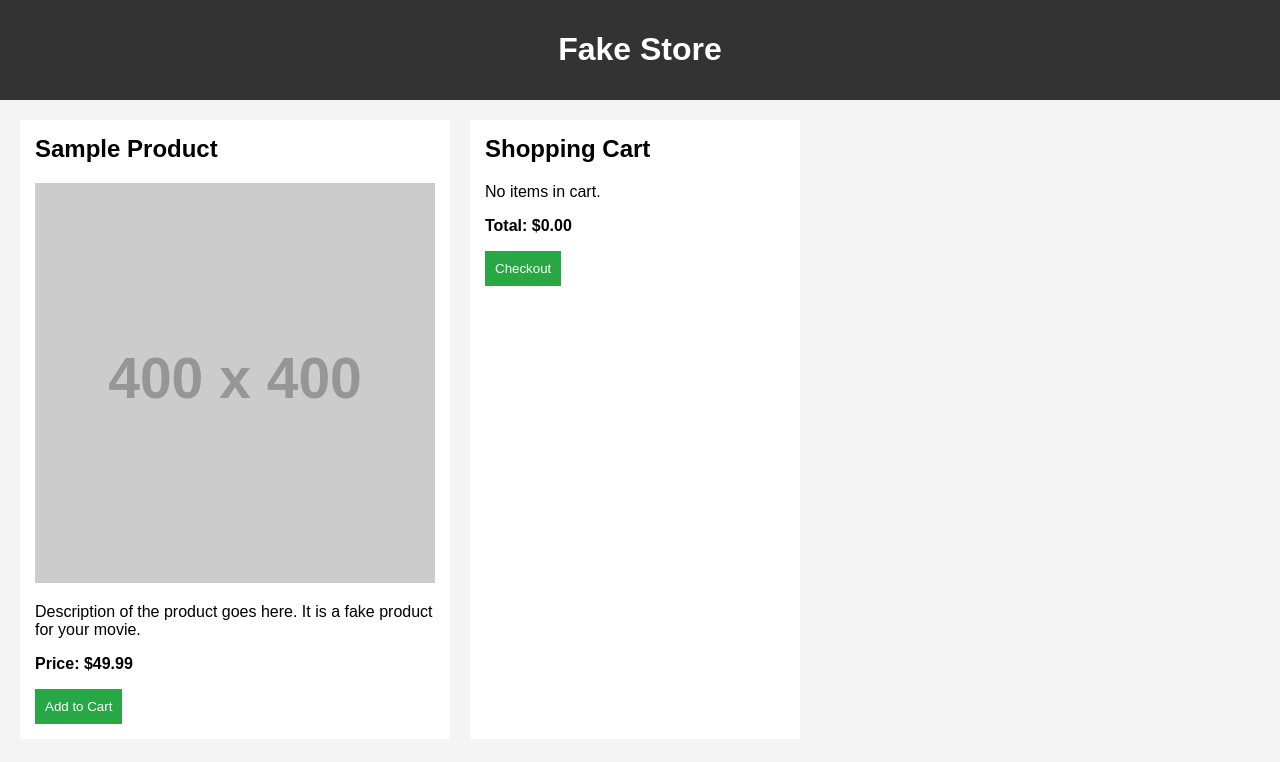
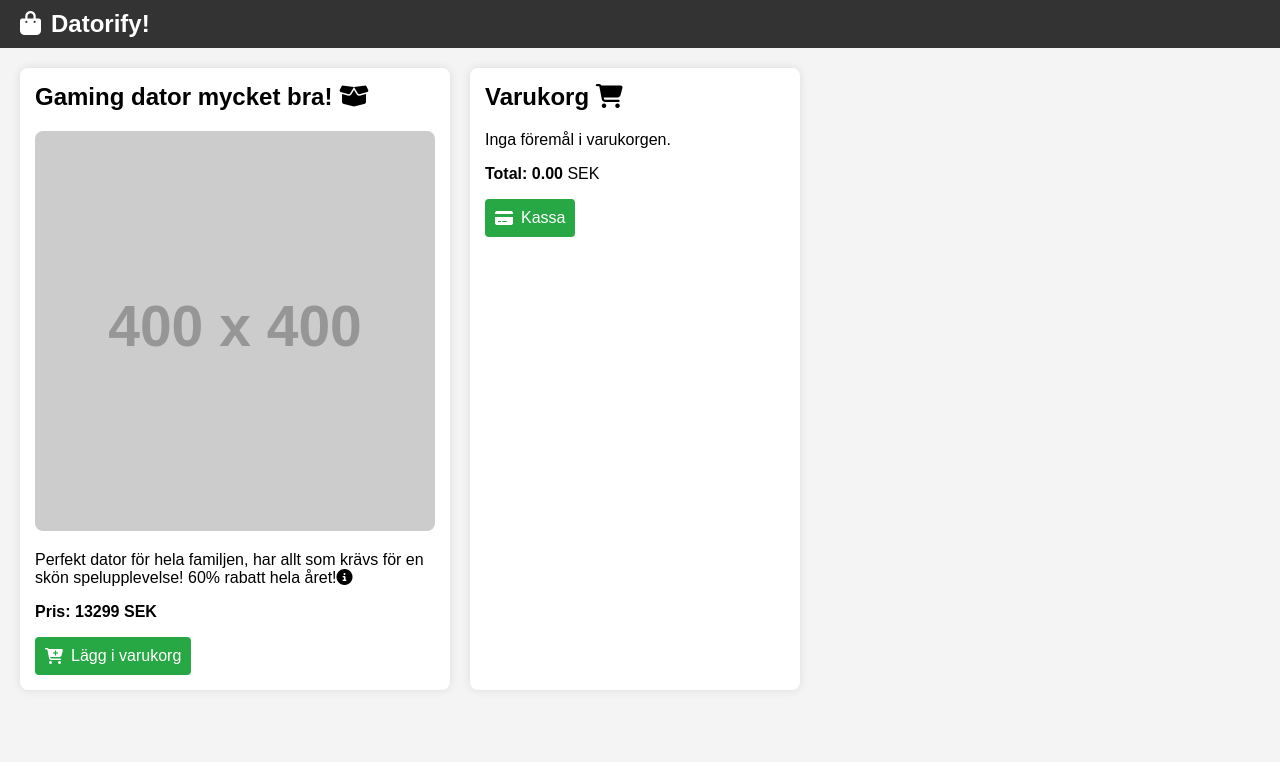
Before and after one commit to chunkberries/fake-shop, a plain HTML site: page index.html in a window 1280 px wide. Drawn offline with Linux system fonts and the light colour scheme; placeholder pictures from the web are drawn by us.

Commit message:
Revamp index.html with new title and styles
Updated the title and product details, added Font Awesome icons, and improved layout styles.

```diff
--- a/index.html
+++ b/index.html
@@ -3,7 +3,9 @@
 <head>
 <meta charset="UTF-8" />
 <meta name="viewport" content="width=device-width, initial-scale=1.0"/>
-<title>Fake Store</title>
+<title>Datorify!</title>
+<!-- Font Awesome CDN for icons -->
+<link rel="stylesheet" href="https://cdnjs.cloudflare.com/ajax/libs/font-awesome/6.4.0/css/all.min.css"/>
 <style>
   body {
     font-family: Arial, sans-serif;
@@ -14,9 +16,23 @@
   header {
     background: #333;
     color: #fff;
-    padding: 10px;
-    text-align: center;
+    padding: 10px 20px;
+    display: flex;
+    align-items: center;
   }
+  /* Logo icon in top left corner */
+  .logo {
+    font-size: 24px;
+    margin-right: 10px;
+  }
+  .logo i {
+    color: #fff;
+  }
+  header h1 {
+    margin: 0;
+    font-size: 1.5em;
+  }
+
   .container {
     display: flex;
     padding: 20px;
@@ -27,14 +43,19 @@
     padding: 15px;
     flex: 1;
     max-width: 400px;
+    border-radius: 8px;
+    box-shadow: 0 0 10px rgba(0,0,0,0.1);
   }
   .product img {
     width: 100%;
+    border-radius: 8px;
   }
   .cart {
     background: #fff;
     padding: 15px;
     width: 300px;
+    border-radius: 8px;
+    box-shadow: 0 0 10px rgba(0,0,0,0.1);
   }
   h2 {
     margin-top: 0;
@@ -45,6 +66,11 @@
     border: none;
     padding: 10px;
     cursor: pointer;
+    border-radius: 4px;
+    font-size: 1em;
+    display: flex;
+    align-items: center;
+    gap: 8px;
   }
   button:hover {
     background: #218838;
@@ -58,55 +84,66 @@
   }
   .checkout {
     margin-top: 20px;
+    padding: 20px;
+    background: #fff;
+    border-radius: 8px;
+    max-width: 400px;
+    margin-left: auto;
+    margin-right: auto;
+    display: none;
+    box-shadow: 0 0 10px rgba(0,0,0,0.1);
   }
   input[type="text"], input[type="number"], input[type="email"] {
     width: 100%;
     padding: 8px;
     margin-top: 5px;
     margin-bottom: 10px;
+    border: 1px solid #ccc;
+    border-radius: 4px;
   }
 </style>
 </head>
 <body>
 
 <header>
-  <h1>Fake Store</h1>
+  <div class="logo"><i class="fas fa-shopping-bag"></i></div>
+  <h1>Datorify!</h1>
 </header>
 
 <div class="container">
   <!-- Product Section -->
   <div class="product" id="product">
-    <h2>Sample Product</h2>
+    <h2>Gaming dator mycket bra! <i class="fas fa-box-open"></i></h2>
     <img src="https://via.placeholder.com/400" alt="Product Image"/>
-    <p>Description of the product goes here. It is a fake product for your movie.</p>
-    <p><strong>Price: $<span id="product-price">49.99</span></strong></p>
-    <button onclick="addToCart()">Add to Cart</button>
+    <p>Perfekt dator för hela familjen, har allt som krävs för en skön spelupplevelse! 60% rabatt hela året!<i class="fas fa-info-circle"></i></p>
+    <p><strong>Pris: <span id="product-price">13299</span> SEK</strong></p>
+    <button onclick="addToCart()"><i class="fas fa-cart-plus"></i> Lägg i varukorg</button>
   </div>
 
   <!-- Cart Section -->
   <div class="cart" id="cart">
-    <h2>Shopping Cart</h2>
+    <h2>Varukorg <i class="fas fa-shopping-cart"></i></h2>
     <div class="cart-items" id="cart-items">
-      <p>No items in cart.</p>
+      <p>Inga föremål i varukorgen.</p>
     </div>
-    <p><strong>Total: $<span id="total-price">0.00</span></strong></p>
-    <button onclick="showCheckout()">Checkout</button>
+    <p><strong>Total: <span id="total-price">0.00</span></strong> SEK</p>
+    <button onclick="showCheckout()"><i class="fas fa-credit-card"></i> Kassa</button>
   </div>
 </div>
 
 <!-- Checkout Form -->
-<div class="checkout" id="checkout" style="display:none; padding:20px; background:#fff;">
-  <h2>Enter Card Information</h2>
+<div class="checkout" id="checkout">
+  <h2>Enter Card Information <i class="fas fa-credit-card"></i></h2>
   <form id="paymentForm" onsubmit="return processPayment()">
     <label for="name">Name on Card:</label>
-    <input type="text" id="name" required />
+    <input type="text" id="name" placeholder="John Doe" required />
     <label for="cardNumber">Card Number:</label>
-    <input type="text" id="cardNumber" required />
+    <input type="text" id="cardNumber" placeholder="1111 2222 3333 4444" required />
     <label for="expDate">Expiration Date:</label>
     <input type="text" id="expDate" placeholder="MM/YY" required />
     <label for="cvv">CVV:</label>
-    <input type="number" id="cvv" required />
-    <button type="submit">Pay</button>
+    <input type="number" id="cvv" placeholder="123" required />
+    <button type="submit"><i class="fas fa-lock"></i> Pay</button>
   </form>
 </div>
 
```
